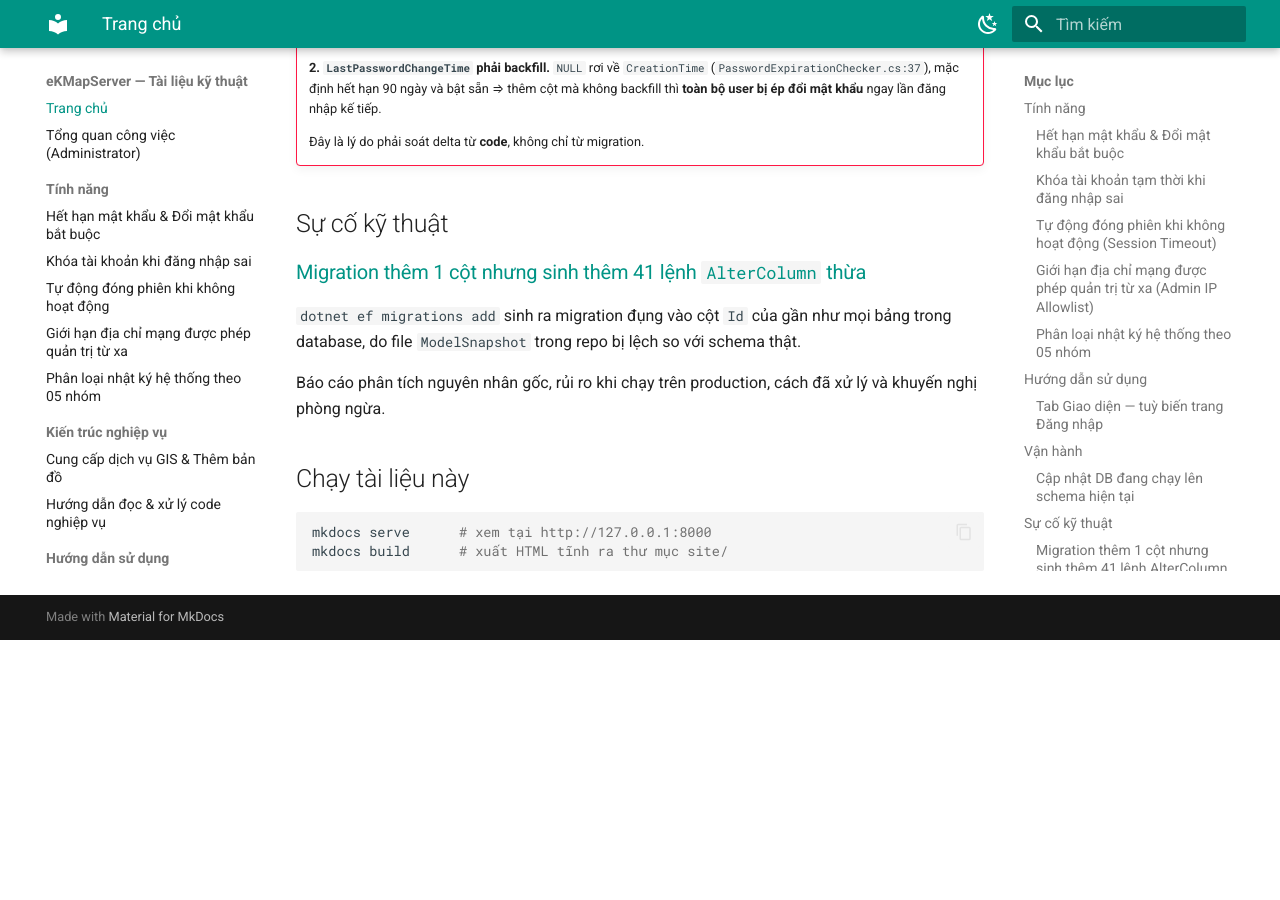
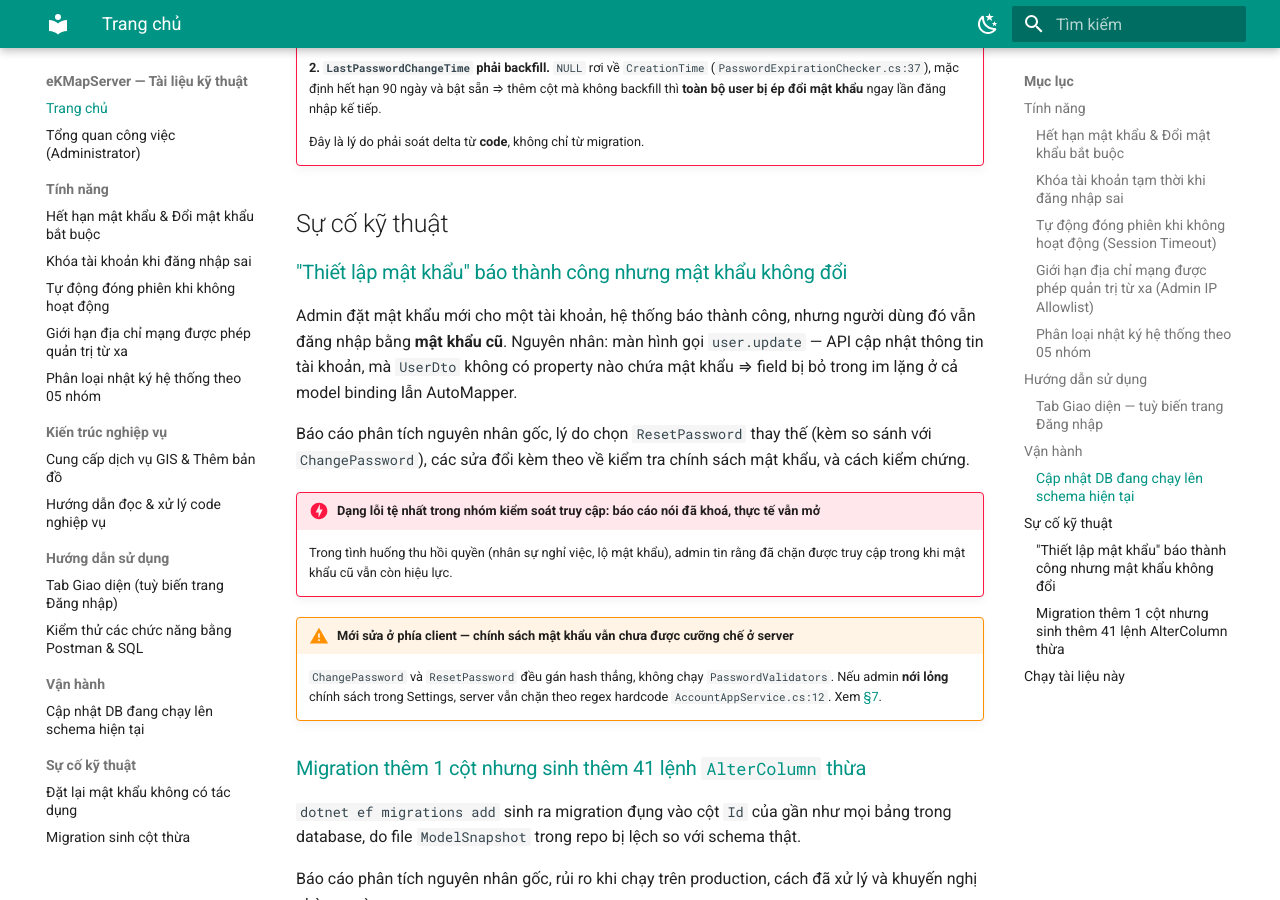
Before and after one commit to giangvanhung/mkdocs-antoanbaomat-ekmapserver, an MkDocs documentation site: the page built from docs/index.md, in a window 1280 px wide and 900 px high, scrolled down 3378 px. Built offline with MkDocs 1.6.1 and Material for MkDocs 9.7.7, drawn with Linux system fonts in a browser that asks for light colours; before the commit the page ends 4018 px from its top, so only the background shows below that; some of the changed lines change nothing that is shown.

Commit message:
24/7/2026 - 24/7/2026 - fix change/update Password _ doc

````diff
--- /dev/null
+++ b/docs/dat-lai-mat-khau-khong-tac-dung.md
@@ -0,0 +1,242 @@
+# Sự cố: "Thiết lập mật khẩu" báo thành công nhưng mật khẩu không đổi
+
+**Ngày:** 2026-07-24 · **Phạm vi:** app Angular Administrator · **Mức độ:** 🔴 Cao (an toàn thông tin) · **Trạng thái:** ✅ Đã sửa phía client, chờ build
+
+---
+
+## 1. Triệu chứng
+
+Admin vào **Người dùng → ⚙️ Thiết lập mật khẩu**, đặt mật khẩu mới cho tài khoản `test3`. Hệ thống hiện thông báo xanh *"Đổi mật khẩu thành công"*.
+
+```mermaid
+flowchart LR
+    A["👤 Admin đặt mật khẩu mới<br/>cho test3"] --> B["✅ Thông báo<br/>Đổi mật khẩu thành công"]
+    B --> C["🔑 test3 đăng nhập bằng<br/>mật khẩu MỚI"]
+    B --> D["🔑 test3 đăng nhập bằng<br/>mật khẩu CŨ"]
+    C --> C1["❌ Không vào được"]
+    D --> D1["✅ Vào được bình thường"]
+
+    style C1 fill:#ffcdd2,stroke:#c62828,stroke-width:3px
+    style D1 fill:#ffcdd2,stroke:#c62828,stroke-width:3px
+    style B fill:#c8e6c9,stroke:#2e7d32
+```
+
+Thông báo thành công là **thật** — nhưng nó nói về một việc khác, không phải việc đổi mật khẩu.
+
+---
+
+## 2. Nguyên nhân: mật khẩu rơi mất ngay tại cửa vào API
+
+Màn hình gọi nhầm API. Nó dùng `user.update` — API cập nhật **thông tin tài khoản**, vốn không có chỗ nào để chứa mật khẩu.
+
+```mermaid
+flowchart TD
+    A["📤 Angular gửi<br/>{ id, userName, email, …, passWord }"] --> B{"Model binding<br/>UpdateAsync(UserDto input)"}
+    B --> B1["UserDto có 11 property:<br/>UserName, Name, Surname, EmailAddress,<br/>IsActive, Config, FullName, LastLoginTime,<br/>CreationTime, RoleNames,<br/>ChangePassWordForLogInNext"]
+    B1 --> B2["❌ KHÔNG có property nào<br/>tên Password<br/><i>⇒ field passWord bị bỏ, không báo lỗi</i>"]
+    B2 --> C{"AutoMapper<br/>Map(input, user)"}
+    C --> C1["❌ source không có Password<br/>⇒ user.Password GIỮ NGUYÊN hash cũ"]
+    C1 --> D["💾 UpdateAsync ghi lại<br/>đúng hash cũ xuống AbpUsers"]
+    D --> E["📥 HTTP 200 + UserDto<br/>⇒ client chạy nhánh thành công"]
+
+    style B2 fill:#ffcdd2,stroke:#c62828,stroke-width:3px
+    style C1 fill:#ffcdd2,stroke:#c62828,stroke-width:3px
+    style E fill:#fff9c4,stroke:#f57f17
+```
+
+!!! danger "Ba cơ chế cùng im lặng nên lỗi trở nên vô hình"
+    **1. JSON thừa không gây lỗi.** ASP.NET Core mặc định bỏ qua field lạ trong body. Gửi `passWord` vào DTO không có chỗ chứa thì nó biến mất — không exception, không warning.
+
+    **2. AutoMapper không đụng tới cái nó không biết.** `ObjectMapper.Map(input, user)` map vào entity **đã tồn tại**; property không có nguồn tương ứng thì giữ nguyên giá trị cũ.
+
+    **3. Thông báo thành công nói về việc khác.** `user.update` *có* thành công thật — tên, email, vai trò đều được ghi. Chỉ mỗi mật khẩu là không.
+
+### Ví von
+
+API `user.update` là **một tờ đơn in sẵn** với đúng 11 ô. Màn hình điền đủ 11 ô rồi **viết thêm mật khẩu mới ra lề giấy**, vì tờ đơn không có ô nào cho mật khẩu. Nhân viên ở quầy chỉ nhập những gì nằm trong ô — chữ ngoài lề không ai đọc, cũng không ai báo lỗi. Xong việc họ nói *"đã cập nhật xong"*, và câu đó không sai.
+
+### Vì sao "Tạo người dùng" lại chạy đúng
+
+```mermaid
+flowchart LR
+    subgraph OK["✅ Tạo người dùng"]
+        A1["CreateUserDto<br/><b>CÓ</b> property Password"] --> A2["_userManager.CreateAsync<br/>(user, input.Password)<br/><i>truyền như tham số riêng</i>"]
+    end
+    subgraph NG["❌ Đặt lại mật khẩu"]
+        B1["UserDto<br/><b>KHÔNG</b> có property nào"] --> B2["chỉ đi qua AutoMapper"]
+    end
+
+    style A2 fill:#c8e6c9,stroke:#2e7d32
+    style B2 fill:#ffcdd2,stroke:#c62828
+```
+
+Sâu xa hơn: `AbpUsers.Password` lưu **hash**, không phải mật khẩu thô. Không có đường nào để AutoMapper set đúng nó — mọi đường đổi mật khẩu hợp lệ đều buộc phải đi qua `_passwordHasher.HashPassword(...)` hoặc `_userManager`. Màn hình đi đường mapping, nên **về nguyên tắc nó không bao giờ có khả năng đổi được mật khẩu** — đây không phải hỏng ở một trường hợp biên nào.
+
+---
+
+## 3. Vì sao nghiêm trọng về mặt ATTT
+
+```mermaid
+flowchart TD
+    A["🔴 Admin tin rằng mật khẩu<br/>của test3 đã bị đổi"] --> B["Thực tế: mật khẩu cũ<br/>vẫn còn hiệu lực"]
+    B --> C["Tình huống thu hồi quyền<br/><i>nhân sự nghỉ việc, lộ mật khẩu</i>"]
+    C --> D["💥 Người cũ vẫn đăng nhập được<br/>— mà hồ sơ ghi là ĐÃ xử lý"]
+
+    style D fill:#ffcdd2,stroke:#c62828,stroke-width:3px
+```
+
+Đây là dạng lỗi tệ nhất trong nhóm kiểm soát truy cập: **báo cáo nói đã khoá, thực tế vẫn mở**. Nó không chỉ là chức năng hỏng, mà là chức năng tạo ra niềm tin sai.
+
+---
+
+## 4. Cách đã xử lý {#cach-xu-ly}
+
+### Chọn đúng API
+
+Trong 4 API liên quan, chỉ một cái làm được việc này:
+
+| API | Đổi mật khẩu cho **người khác**? | Vì sao |
+|---|---|---|
+| `user.update` | ❌ | Đang dùng — DTO không có ô mật khẩu, chính là lỗi này |
+| `user.create` | ❌ | Chỉ dùng lúc tạo mới |
+| `user.changePassword` (`UserAppService.cs:214`) | ❌ | Luôn lấy `_abpSession.UserId` ⇒ chỉ đổi được của **chính mình**, lại bắt nhập mật khẩu cũ mà admin không biết |
+| `user.resetPassword` (`UserAppService.cs:238`) | ✅ | Nhận thẳng `userId` của người cần đổi |
+
+!!! note "`ChangePassword` và `ResetPassword` khác nhau ở câu hỏi *lấy gì để chứng minh quyền*"
+    - `ChangePassword`: *"Chứng minh bạn là chủ tài khoản này"* → gõ **mật khẩu cũ của chính mình**.
+    - `ResetPassword`: *"Chứng minh bạn là admin"* → gõ **mật khẩu của admin đang đăng nhập**. Vì admin không biết mật khẩu cũ của `test3`, nếu bắt gõ mật khẩu cũ thì bế tắc.
+
+    Cả hai đều gán `user.Password = _passwordHasher.HashPassword(...)` rồi cập nhật `LastPasswordChangeTime` — đây chính là hai bước mà `user.update` không hề chạm tới.
+
+### `ResetPassword` làm gì
+
+```mermaid
+flowchart TD
+    A["📥 { adminPassword, userId, newPassword }"] --> B["1️⃣ LoginAsync với adminPassword<br/><i>xác minh đúng là admin, không phải<br/>ai đó ngồi vào máy đang mở sẵn phiên</i>"]
+    B --> C["2️⃣ Admin còn hoạt động, chưa bị xoá?"]
+    C --> D["3️⃣ Có role Admin?<br/><i>StaticRoleNames.cs:7,13 — host và tenant<br/>đều là chuỗi 'Admin'</i>"]
+    D --> E["4️⃣ user.Password = HashPassword(...)<br/><b>✅ hash đúng cách</b>"]
+    E --> F["5️⃣ user.LastPasswordChangeTime = Now<br/><b>✅ reset đồng hồ hết hạn</b>"]
+
+    style E fill:#c8e6c9,stroke:#2e7d32,stroke-width:3px
+    style F fill:#c8e6c9,stroke:#2e7d32
+```
+
+Bước 5 quan trọng hơn vẻ ngoài: `PasswordExpirationChecker` đọc đúng field này. Không cập nhật thì user vừa được đặt mật khẩu mới đã bị cảnh báo sắp hết hạn ngay.
+
+### Thay đổi cụ thể
+
+```mermaid
+flowchart LR
+    A["users.component.ts:106<br/>settingPassWord()"] -->|"giữ nguyên"| B["ChangePasswordComponent"]
+    B --> C1["❌ TRƯỚC<br/>user.update(userObj)<br/>userObj.passWord = mk"]
+    B --> C2["✅ SAU<br/>user.resetPassword({<br/>adminPassword, userId,<br/>newPassword })"]
+
+    style C1 fill:#ffcdd2,stroke:#c62828
+    style C2 fill:#c8e6c9,stroke:#2e7d32
+```
+
+`pages/users/changepassword.component.ts`
+
+- `save()` gọi `resetPassword` với đúng payload `ResetPasswordDto`. Lưu ý `userObj` có `id` chứ không có `userId` — truyền nguyên `userObj` sẽ bị server chặn vì thiếu `adminPassword` (`[Required]`).
+- Bỏ `userObj.passWord = ""` trong `ngOnInit` — vô tác dụng, lại còn sửa vào chính object của dòng đang hiển thị trong bảng.
+- Thêm kiểm tra chính sách mật khẩu (xem §5).
+- Bỏ `abp.message.error('Crefailed')`: ABP đã tự hiện thông báo lỗi thật của server (`abp.jquery.js:153`), giữ lại sẽ ra **hai** hộp thoại. Nhờ vậy admin gõ sai mật khẩu quản trị sẽ thấy đúng câu *"Your 'Admin Password' did not match…"* thay vì một dòng chung chung.
+
+`pages/users/changepassword.component.html`
+
+- Thêm ô **"Mật khẩu quản trị"** (bắt buộc, vì API đòi).
+- Nút Lưu khoá khi: mật khẩu chưa đạt chính sách · hai ô chưa khớp · chưa nhập mật khẩu quản trị.
+
+!!! tip "Tên hàm gây hiểu nhầm"
+    `resetPassword` ở đây chỉ là **tên hàm phía server**, không có nghĩa gửi mail đặt lại hay sinh mật khẩu ngẫu nhiên. Admin vẫn tự gõ mật khẩu mới, giao diện không đổi cách dùng.
+
+---
+
+## 5. Sửa đổi kèm theo trong cùng bản cập nhật
+
+### Thống nhất kiểm tra chính sách mật khẩu ở 3 màn hình
+
+Trước bản này, chỉ màn **Tạo người dùng** kiểm tra mật khẩu theo chính sách đang cấu hình. Hai màn còn lại thì không.
+
+```mermaid
+flowchart TD
+    P["🔧 Settings → Complexpassword"] --> S["💾 AbpSettings<br/>Abp.Zero.UserManagement.PasswordComplexity.*"]
+    S --> I["UserManager.InitializeOptionsAsync<br/>→ IdentityOptions.Password"]
+    I --> E["🌐 /Account/GetPasswordPolicy<br/><i>AccountController.cs:848</i>"]
+    E --> M1["Tạo người dùng<br/><i>đã có từ trước</i>"]
+    E --> M2["Đổi mật khẩu của mình<br/><b>➕ thêm mới</b>"]
+    E --> M3["Admin đặt mật khẩu cho user<br/><b>➕ thêm mới</b>"]
+
+    style M2 fill:#c8e6c9,stroke:#2e7d32
+    style M3 fill:#c8e6c9,stroke:#2e7d32
+```
+
+Cả ba giờ dùng chung một bộ: nạp chính sách từ `/Account/GetPasswordPolicy`, hiện icon trạng thái, thanh độ mạnh, và dòng báo lỗi liệt kê đúng điều kiện còn thiếu. Bổ sung thêm kiểm tra `requiredUniqueChars` (số ký tự khác nhau) mà bản cũ bỏ sót.
+
+### Sửa thứ tự tham số của hộp thoại cảnh báo hết hạn mật khẩu
+
+`abp.message.confirm` có chữ ký `(message, title, callback)` (`abp.sweet-alert.js:87`), nhưng cả hai app đang truyền ngược — nội dung và tiêu đề hộp thoại đổi chỗ cho nhau. Đã sửa ở `topbar.component.ts` của **Administrator** và **Manager**, kèm bỏ `.replace('{0}', …)` thừa ở biến `title`.
+
+---
+
+## 6. Kiểm chứng
+
+```mermaid
+flowchart LR
+    A["Đặt mật khẩu mới<br/>cho test3"] --> B["Đăng nhập bằng<br/>mật khẩu MỚI"]
+    A --> C["Đăng nhập bằng<br/>mật khẩu CŨ"]
+    B --> B1["✅ phải vào được"]
+    C --> C1["✅ phải BỊ TỪ CHỐI"]
+    A --> D["Gõ sai ô<br/>Mật khẩu quản trị"]
+    D --> D1["✅ hiện đúng câu lỗi<br/>của server"]
+
+    style B1 fill:#c8e6c9,stroke:#2e7d32
+    style C1 fill:#c8e6c9,stroke:#2e7d32
+    style D1 fill:#c8e6c9,stroke:#2e7d32
+```
+
+Kiểm ở tầng dữ liệu: so cột `Password` của `test3` trong `AbpUsers` trước và sau khi bấm Lưu.
+
+- **Trước bản sửa:** giá trị **giống hệt** — đây là bằng chứng trực tiếp của lỗi.
+- **Sau bản sửa:** giá trị đổi, và `LastPasswordChangeTime` bằng thời điểm vừa thao tác.
+
+Đối chiếu thêm với `AbpAuditLogs`: bản ghi `UserAppService.UpdateAsync` cũ **có** chứa `passWord` trong cột `Parameters` — chứng minh client đã gửi đi thật, và server đã lặng lẽ vứt đi.
+
+---
+
+## 7. Còn tồn đọng {#ton-dong}
+
+!!! warning "Chính sách mật khẩu mới chỉ được đảm bảo ở phía client"
+    Cả `ChangePassword` lẫn `ResetPassword` đều gán hash thẳng vào entity, **không chạy `UserManager.PasswordValidators`**. Riêng `ChangePassword` còn kiểm tra bằng một regex hardcode (`AccountAppService.cs:12`: ≥8 ký tự, có số + chữ thường + chữ hoa, ký tự đặc biệt chỉ chấp nhận `!@#$%^&*()`) — hoàn toàn độc lập với cấu hình trong Settings.
+
+    Hệ quả khi admin **nới lỏng** chính sách (ví dụ bỏ yêu cầu chữ hoa, hạ độ dài xuống 6): client cho qua nhưng server vẫn chặn bằng regex cũ, người dùng nhận một dòng lỗi tiếng Anh khó hiểu. Muốn dứt điểm phải sửa C#: thay regex bằng `ValidateNewPasswordAsync` (`AccountController.cs:831`) — nơi đã làm đúng cho luồng đổi mật khẩu bắt buộc.
+
+!!! note "Mật khẩu do admin đặt không phải mật khẩu tạm — đã cân nhắc và chấp nhận"
+    `ResetPassword` **không** bật `ChangePassWordForLogInNext`, và **có** làm mới `LastPasswordChangeTime`. Nên người dùng thoát cả hai điều kiện ép đổi mật khẩu lúc đăng nhập (`AccountController.cs:153` và `:158`), dùng luôn mật khẩu đó cho tới khi hết hạn theo `PasswordExpirationDays`.
+
+    Nghĩa là suốt thời gian đó admin vẫn biết mật khẩu của tài khoản kia. Đã đưa ra phương án (thêm một dòng `user.ChangePassWordForLogInNext = true`, hoặc thêm checkbox cho admin tự chọn như màn Tạo người dùng) và **quyết định chưa làm** trong bản này.
+
+---
+
+## 8. Bài học
+
+```mermaid
+flowchart TD
+    B1["🔇 Cảnh giác với API<br/>'nhận thừa mà không kêu'"] --> B1D["Model binding + AutoMapper đều bỏ qua<br/>field lạ trong im lặng. Gửi dữ liệu vào một<br/>DTO không có chỗ chứa ⇒ mất sạch,<br/>không dấu vết. Luôn đối chiếu payload client<br/>gửi với ĐÚNG định nghĩa DTO phía server"]
+
+    B2["✅ Thông báo thành công phải nói<br/>về đúng việc mình quan tâm"] --> B2D["Callback thành công của user.update chỉ<br/>chứng minh 'lệnh update chạy xong'.<br/>Đặt thông báo 'Đổi mật khẩu thành công'<br/>vào đó là gán cho nó một ý nghĩa<br/>mà nó không hề bảo đảm"]
+
+    B3["🔑 Mật khẩu không bao giờ đi<br/>qua đường mapping"] --> B3D["Cột Password là hash. Mọi đường đổi mật<br/>khẩu hợp lệ đều phải qua HashPassword<br/>hoặc UserManager. Thấy mật khẩu được<br/>gán bằng ObjectMapper ⇒ chắc chắn sai"]
+
+    B4["🧪 Chức năng bảo mật phải<br/>kiểm thử bằng kết quả cuối"] --> B4D["Nghiệm thu 'đổi mật khẩu' không phải là<br/>thấy thông báo xanh, mà là ĐĂNG NHẬP LẠI:<br/>mật khẩu mới vào được VÀ mật khẩu cũ<br/>bị từ chối. Chỉ kiểm vế đầu vẫn lọt lỗi này"]
+
+    style B1 fill:#fff9c4,stroke:#f57f17
+    style B2 fill:#fff9c4,stroke:#f57f17
+    style B3 fill:#fff9c4,stroke:#f57f17
+    style B4 fill:#fff9c4,stroke:#f57f17
+```
+
+---
+
+*Xem thêm: [Hết hạn mật khẩu & Đổi mật khẩu bắt buộc](password-expiration-feature.md) — cơ chế `LastPasswordChangeTime` và hai điều kiện ép đổi mật khẩu lúc đăng nhập.*
--- a/docs/index.md
+++ b/docs/index.md
@@ -88,6 +88,18 @@ Delta rất nhỏ: **3 cột trên `AbpUsers` + bảng `tenantBranding`**. Chỉ
 
 ## Sự cố kỹ thuật
 
+### ["Thiết lập mật khẩu" báo thành công nhưng mật khẩu không đổi](dat-lai-mat-khau-khong-tac-dung.md)
+
+Admin đặt mật khẩu mới cho một tài khoản, hệ thống báo thành công, nhưng người dùng đó vẫn đăng nhập bằng **mật khẩu cũ**. Nguyên nhân: màn hình gọi `user.update` — API cập nhật thông tin tài khoản, mà `UserDto` không có property nào chứa mật khẩu ⇒ field bị bỏ trong im lặng ở cả model binding lẫn AutoMapper.
+
+Báo cáo phân tích nguyên nhân gốc, lý do chọn `ResetPassword` thay thế (kèm so sánh với `ChangePassword`), các sửa đổi kèm theo về kiểm tra chính sách mật khẩu, và cách kiểm chứng.
+
+!!! danger "Dạng lỗi tệ nhất trong nhóm kiểm soát truy cập: báo cáo nói đã khoá, thực tế vẫn mở"
+    Trong tình huống thu hồi quyền (nhân sự nghỉ việc, lộ mật khẩu), admin tin rằng đã chặn được truy cập trong khi mật khẩu cũ vẫn còn hiệu lực.
+
+!!! warning "Mới sửa ở phía client — chính sách mật khẩu vẫn chưa được cưỡng chế ở server"
+    `ChangePassword` và `ResetPassword` đều gán hash thẳng, không chạy `PasswordValidators`. Nếu admin **nới lỏng** chính sách trong Settings, server vẫn chặn theo regex hardcode `AccountAppService.cs:12`. Xem [§7](dat-lai-mat-khau-khong-tac-dung.md#ton-dong).
+
 ### [Migration thêm 1 cột nhưng sinh thêm 41 lệnh `AlterColumn` thừa](migration-identity-columns-issue.md)
 
 `dotnet ef migrations add` sinh ra migration đụng vào cột `Id` của gần như mọi bảng trong database, do file `ModelSnapshot` trong repo bị lệch so với schema thật.
--- a/mkdocs.yml
+++ b/mkdocs.yml
@@ -46,6 +46,7 @@ nav:
   - Vận hành:
       - Cập nhật DB đang chạy lên schema hiện tại: db-update-existing-database.md
   - Sự cố kỹ thuật:
+      - Đặt lại mật khẩu không có tác dụng: dat-lai-mat-khau-khong-tac-dung.md
       - Migration sinh cột thừa: migration-identity-columns-issue.md
 
 markdown_extensions:
````
